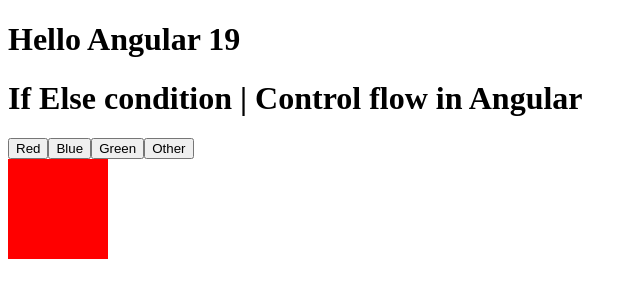
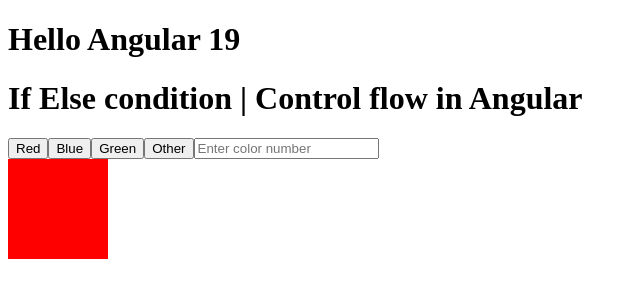
Before and after one commit to swatitiwari5300/angular-tut, an Angular app: page / in a window 1280 px wide. Shown: the top 300 px of the page, without its empty margins (0-640 px from the left). Built offline with nearby package versions, Linux system fonts and the light colour scheme.

Commit message:
control flow

```diff
--- a/src/app/app.component.html
+++ b/src/app/app.component.html
@@ -86,6 +86,7 @@
 <button (click)="handleColor(2)">Blue</button>
 <button (click)="handleColor(3)">Green</button>
 <button (click)="handleColor(100)">Other</button>
+<input (input) = "handleInput($event)" type="text" placeholder="Enter color number">
 
 @if(color === 1){
 <div style="background-color: red; width: 100px; height: 100px;"></div>
--- a/src/app/app.component.ts
+++ b/src/app/app.component.ts
@@ -90,4 +90,8 @@
   handleColor(val:number){
     this.color = val;
   }
+
+  handleInput(event:Event){
+    this.color = parseInt((event.target as HTMLInputElement).value);
+  }
 }
```
